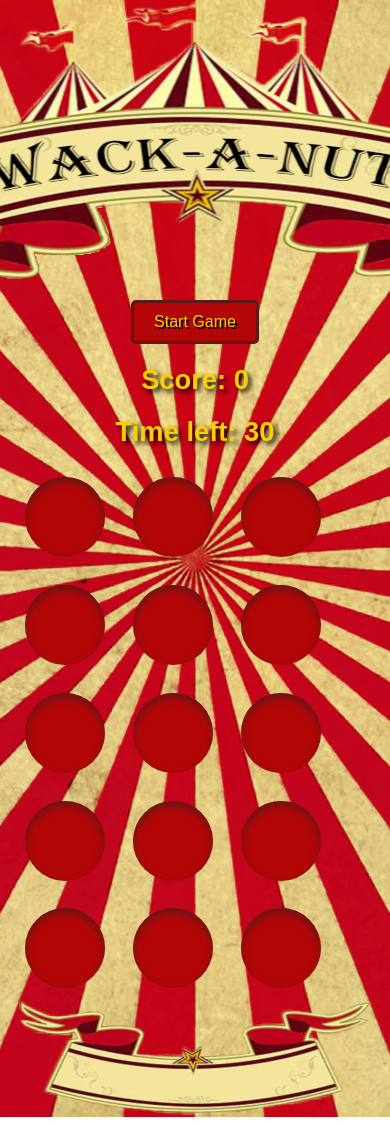
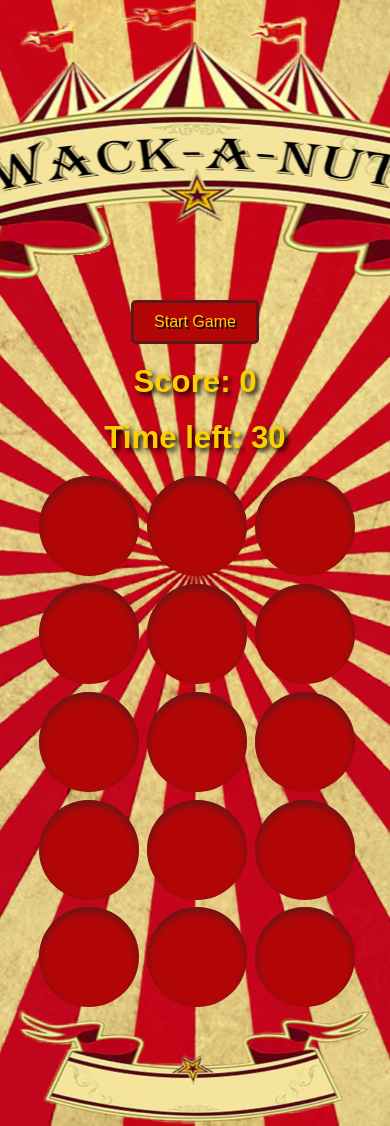
Before and after one commit to lovebegin/wack-a-mole, a website built with Vite: page index.html in a window 390 px wide. Shown: the top 1126 px of the page. Built offline with nearby package versions, Linux system fonts and the light colour scheme.

Commit message:
margin and hole size  on small screen

```diff
--- a/styles.css
+++ b/styles.css
@@ -113,14 +113,14 @@ button:hover {
         margin: 0; /* Add top and bottom margin for medium screens */
     }
     #score, #timer, #message {
-        font-size: 8vw;
+        font-size: 9vw;
     }
     .game-board {
         grid-template-columns: repeat(3, minmax(100px, 1fr)); /* Adjust columns for medium screens */
     }
     .hole {
-        width: 100px;
-        height: 100px;
+        width: 125px;
+        height: 125px;
     }
 }
 
@@ -130,14 +130,13 @@ button:hover {
         margin: 0; /* Reset margin for small screens */
     }
     #score, #timer, #message {
-        font-size: 7vw;
+        font-size: 8vw;
     }
     .game-board {
         grid-template-columns: repeat(3, minmax(100px, 1fr)); /* Adjust columns for very small screens */
-        margin-left: 3vh;
     }
     .hole {
-        width: 80px;
-        height: 80px;
+        width: 100px;
+        height: 100px;
     }
 }
```
Also changed, not shown: images/background_4k_3840x2160.jpg (deleted), images/background_big_1920x1080.jpg (deleted), images/background_cell_1080x1920.jpg (deleted), images/background_cell_1125x2436.jpg (deleted), images/background_cell_750x1334.jpg (deleted), images/background_ipad_horiz_2048x1536.jpg (deleted), images/background_ipad_vert_1536x2048.jpg (deleted), images/sunburst-backgroundW.jpg (deleted).
